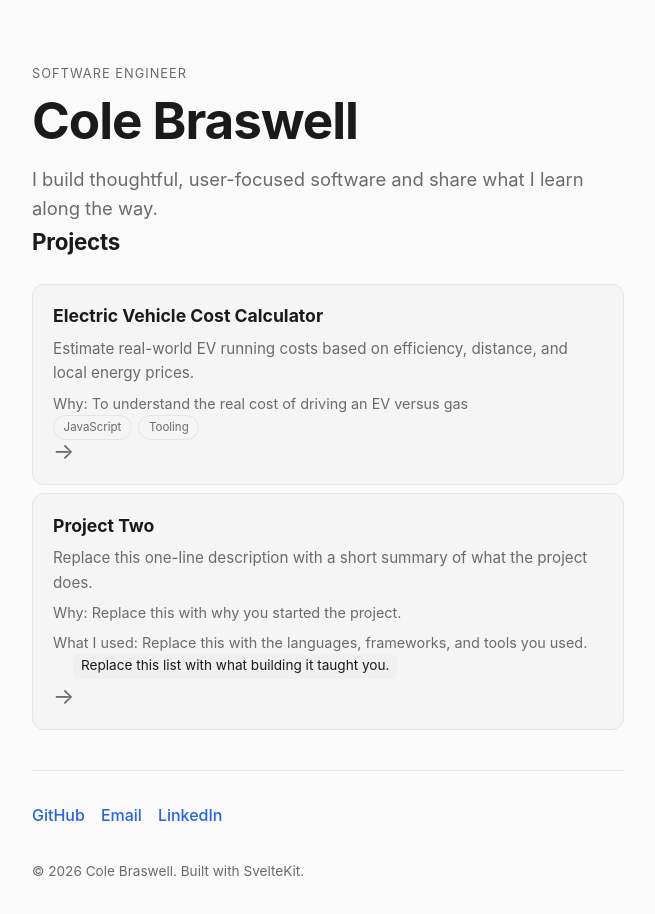
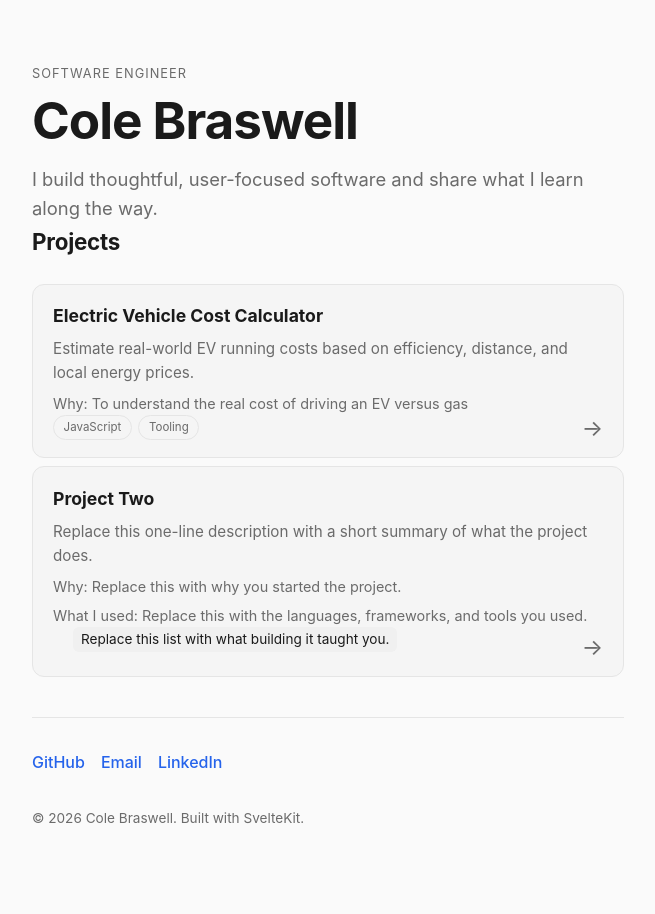
Before and after one commit to founding5067/website, a SvelteKit app: page / in a window 1280 px wide. Shown: the top 914 px of the page, without its empty margins (312-967 px from the left). Built offline with nearby package versions, Linux system fonts and the light colour scheme.

Commit message:
Align project link arrows
This change keeps project link arrows pinned to the lower-right corner of each project card by giving the link container positioning context and absolutely positioning the arrow. It improves layout consistency and makes the link cards read more cleanly.

```diff
--- a/src/app.css
+++ b/src/app.css
@@ -96,6 +96,7 @@ h2 {
 .project-link {
   display: block;
   padding: 1.1rem 1.25rem;
+  position: relative;
   border: 1px solid var(--border);
   border-radius: 12px;
   color: var(--fg);
@@ -151,9 +152,9 @@ h2 {
 }
 
 .arrow {
-  display: inline-block;
-  margin-left: auto;
-  align-self: center;
+  position: absolute;
+  right: 1.25rem;
+  bottom: 1.1rem;
   color: var(--muted);
   font-size: 1.4rem;
   line-height: 1;
```
